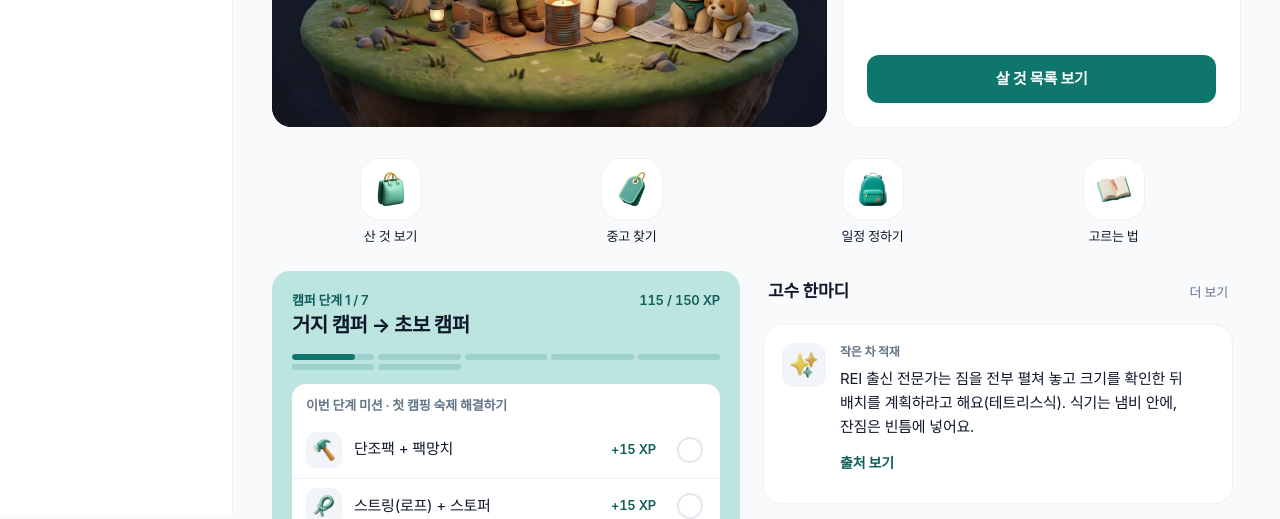
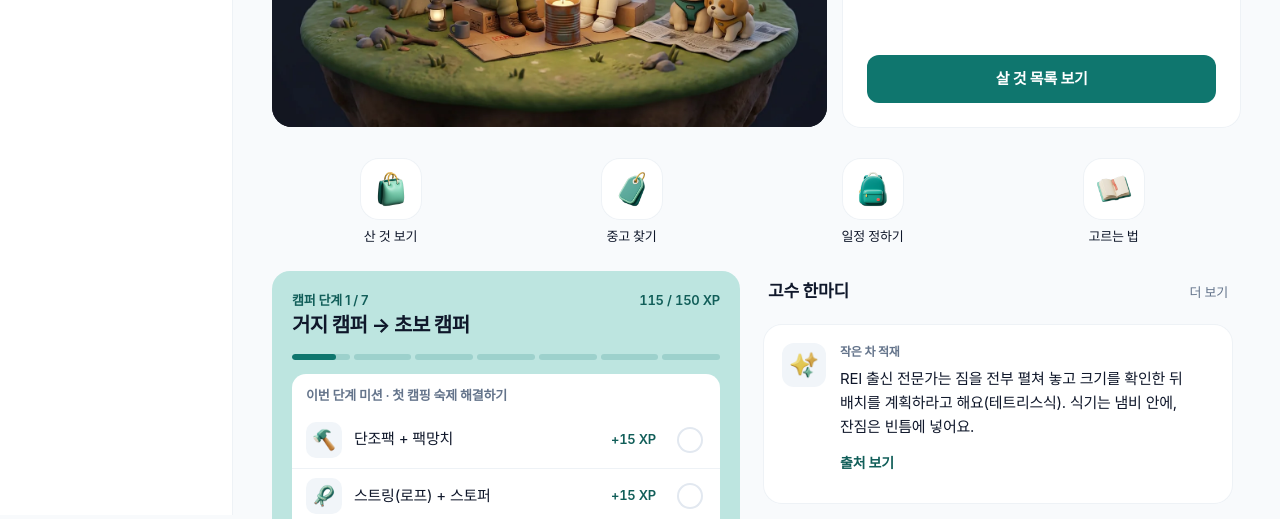
Before and after one commit to butblank-oss/ssosha-camp, a plain HTML site: page app/index.html in a window 1280 px wide. Shown: the part 285-804 px from the top of the page. Drawn offline with Linux system fonts and the light colour scheme; a web font is replaced by a local one.

Commit message:
Fit level progress bar in one row on mobile
The bar was fixed at 5 columns, so the 7 levels wrapped to a second line.
It now splits one row evenly for any number of levels, and the level
title keeps each name on one line with a slightly smaller size on narrow
screens.

Co-Authored-By: Claude Opus 5.5 <noreply@anthropic.com>
Claude-Session: https://claude.ai/code/session_01184P83L9Tnjs6KCLbNX2GM

```diff
--- a/app/index.html
+++ b/app/index.html
@@ -241,9 +241,12 @@ img { max-width: 100%; }
 .stage { display: flex; flex-direction: column; gap: 14px; padding: 20px; border-radius: var(--r-lg); background: var(--mint); }
 .stage-head { display: flex; justify-content: space-between; align-items: flex-start; gap: 8px; }
 .stage-head small { display: block; font-size: 13px; font-weight: 600; color: var(--brand-ink); }
-.stage-head strong { font-size: 20px; font-weight: 700; letter-spacing: -0.03em; }
+.stage-head strong { display: block; font-size: clamp(17px, 5.2vw, 20px); font-weight: 700; letter-spacing: -0.03em; }
+.stage-head .nw { white-space: nowrap; }
 .stage-head .xp { font-size: 13px; font-weight: 600; color: var(--brand-ink); white-space: nowrap; }
-.steps { display: grid; grid-template-columns: repeat(5, minmax(0, 1fr)); gap: 4px; }
+.steps { display: flex; gap: 4px; width: 100%; }
+.steps i { flex: 1 1 0; min-width: 0; }
+@media (max-width: 360px) { .steps { gap: 3px; } }
 .steps i { height: 6px; border-radius: 999px; background: color-mix(in srgb, var(--brand) 18%, transparent); overflow: hidden; }
 .steps i b { display: block; height: 100%; background: var(--brand); border-radius: inherit; width: var(--p, 0%); transition: width .6s var(--ease); }
 .mission { display: flex; flex-direction: column; border-radius: var(--r); background: var(--card); }
--- a/app/v2/app.js
+++ b/app/v2/app.js
@@ -282,7 +282,7 @@
         <div class="home-grid">
           <section class="stage" aria-label="캠퍼 단계">
             <div class="stage-head">
-              <div><small>캠퍼 단계 ${g.lv + 1} / ${steps}</small><strong>${esc(g.cur.name)}${g.next ? ` → ${esc(g.next.name)}` : ""}</strong></div>
+              <div><small>캠퍼 단계 ${g.lv + 1} / ${steps}</small><strong><span class="nw">${esc(g.cur.name)}</span>${g.next ? ` <span class="nw">→ ${esc(g.next.name)}</span>` : ""}</strong></div>
               <span class="xp num">${g.next ? `${g.xp} / ${g.next.xp} XP` : `${g.xp} XP`}</span>
             </div>
             <div class="steps" aria-hidden="true">${Array.from({ length: steps }, (_, i) => `<i><b style="--p:${i < g.lv ? 100 : i === g.lv ? Math.round(pct * 100) : 0}%"></b></i>`).join("")}</div>
```
